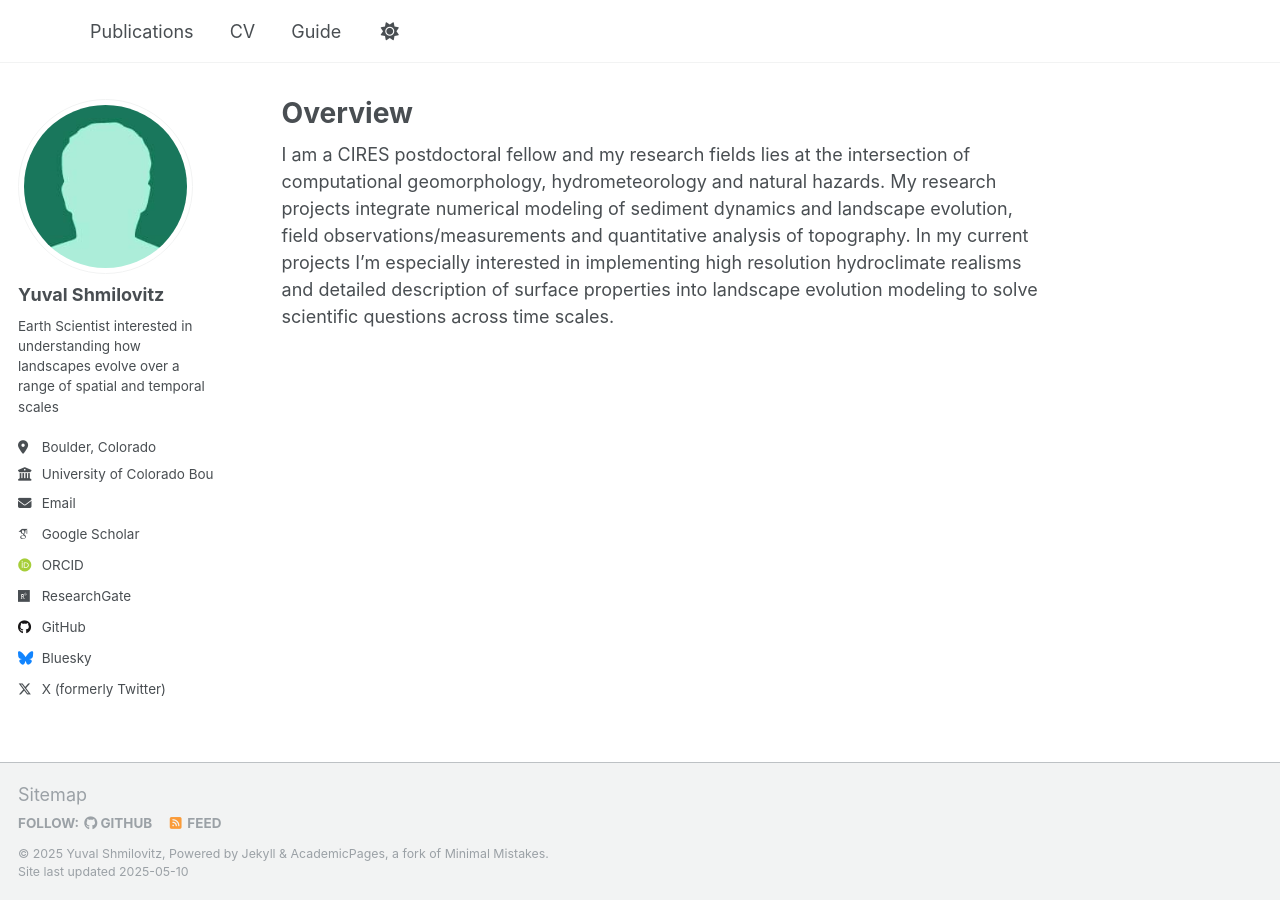
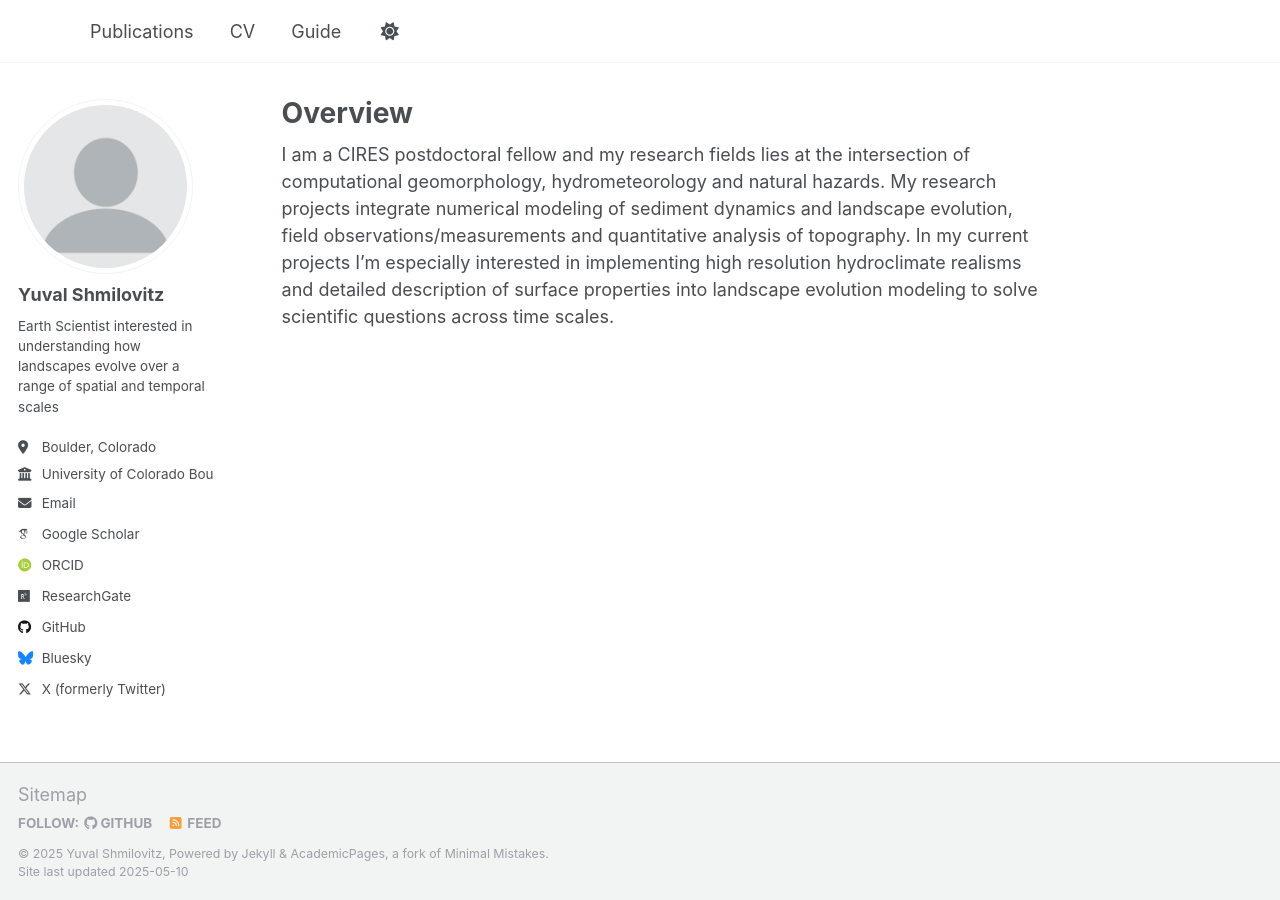
Before and after one commit to yuvalsmilo/yuvalsmilo.github.io, a Jekyll site: the page built from _pages/about.md, in a window 1280 px wide. Built offline with Jekyll 4.4.1, drawn with Linux system fonts in a browser that asks for light colours; some web fonts are replaced.

Commit message:
Update _config.yml

```diff
--- a/_config.yml
+++ b/_config.yml
@@ -22,7 +22,7 @@ repository               : "academicpages/academicpages.github.io"
 #               Additional customization can be done by editing /_includes/author-profile.html
 author:
   # Biographic information
-  avatar           : "profile.jpg"
+  avatar           : "profile_old.png"
   name             : "Yuval Shmilovitz"
   pronouns         : # example: "she/her"
   bio              : "Earth Scientist interested in understanding how landscapes evolve over a range of spatial and temporal scales"
```
